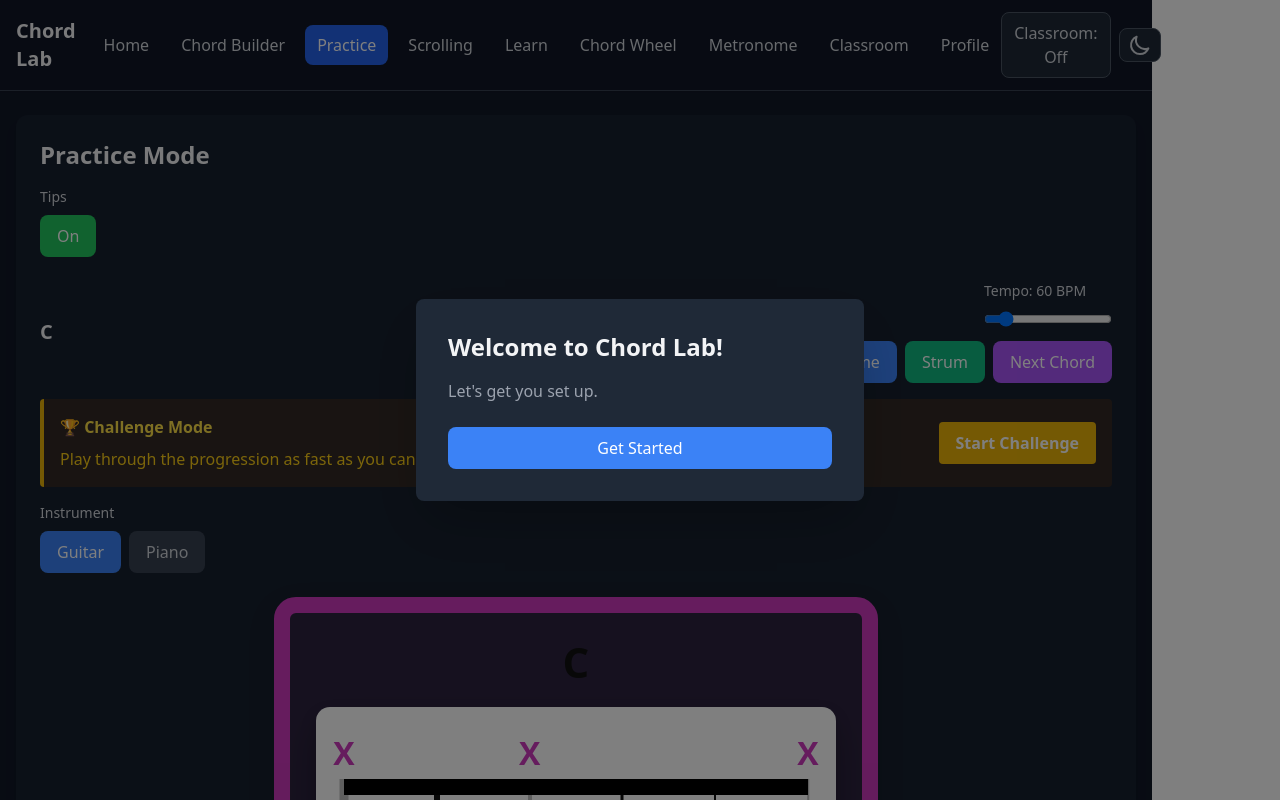
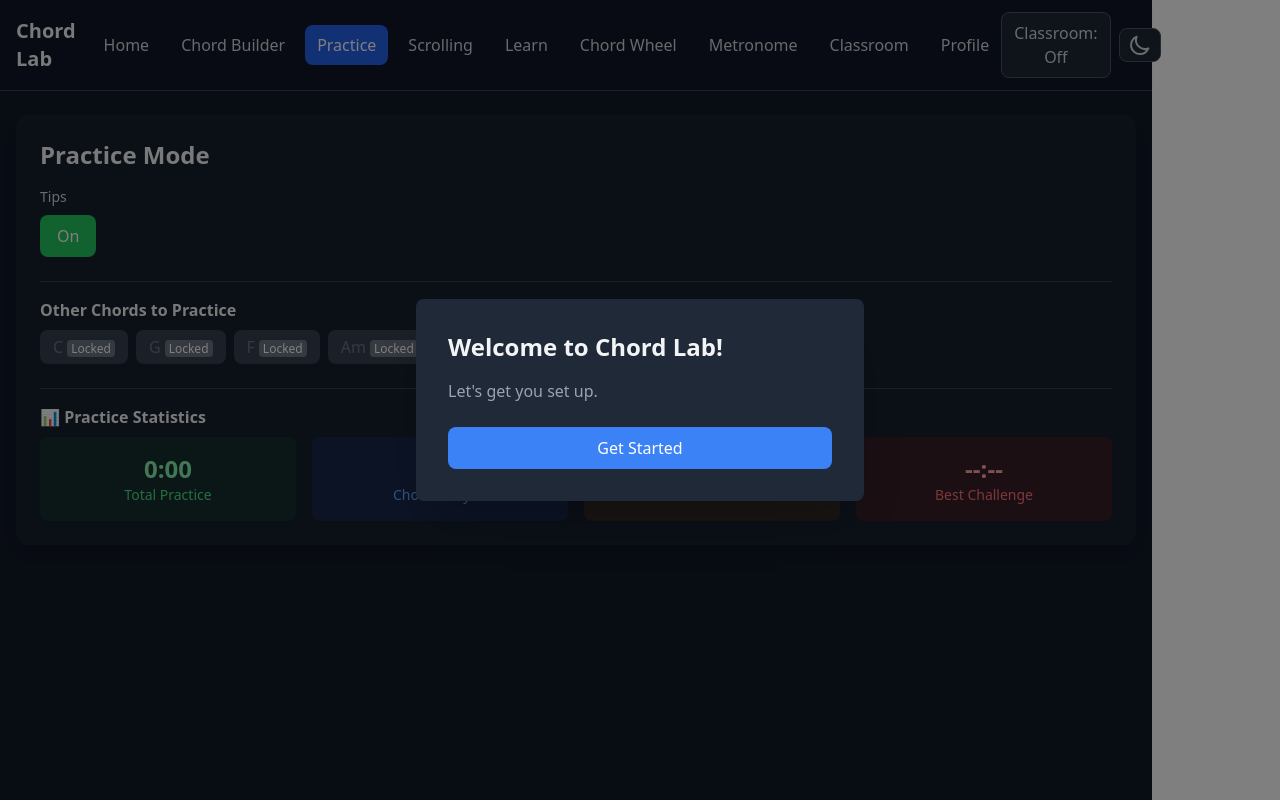
Before and after one commit to SquidgyG/Chord-Lab, a React (Vite) app: page /#/practice in a window 1280 px wide. Shown: the top 800 px of the page. Built offline with nearby package versions, Linux system fonts and the light colour scheme.

Commit message:
feat: lock chords by learning progress

```diff
--- a/src/components/learning-path/LearningPathway.tsx
+++ b/src/components/learning-path/LearningPathway.tsx
@@ -30,6 +30,43 @@ const lessonComponents: Record<string, () => React.ReactElement> = {
   '6-k1': () => <ClassroomMode />,
 }
 
+const computeHighestUnlockedLevel = (completed: Set<string>) => {
+  let highest = 1
+  for (const level of learningPath) {
+    const allCompleted = level.lessons.every(lesson => completed.has(lesson.id))
+    if (allCompleted) {
+      highest = Math.min(level.id + 1, learningPath.length)
+    } else {
+      break
+    }
+  }
+  return highest
+}
+
+export const useHighestUnlockedLevel = () => {
+  const [highestUnlockedLevel, setHighestUnlockedLevel] = useState(() => {
+    const saved = localStorage.getItem('completedLessonIds')
+    const completed = saved ? new Set(JSON.parse(saved) as string[]) : new Set<string>()
+    return computeHighestUnlockedLevel(completed)
+  })
+
+  useEffect(() => {
+    const update = () => {
+      const saved = localStorage.getItem('completedLessonIds')
+      const completed = saved ? new Set(JSON.parse(saved) as string[]) : new Set<string>()
+      setHighestUnlockedLevel(computeHighestUnlockedLevel(completed))
+    }
+    window.addEventListener('learningpath-update', update)
+    window.addEventListener('storage', update)
+    return () => {
+      window.removeEventListener('learningpath-update', update)
+      window.removeEventListener('storage', update)
+    }
+  }, [])
+
+  return highestUnlockedLevel
+}
+
 const LearningPathway = () => {
   const [currentLevel, setCurrentLevel] = useState(1)
   const [completedLessonIds, setCompletedLessonIds] = useState<Set<string>>(() => {
@@ -50,6 +87,7 @@ const LearningPathway = () => {
     if (newCompletedLessonIds.size === 1) {
       unlockAchievement('FIRST_LESSON')
     }
+    window.dispatchEvent(new Event('learningpath-update'))
   }
 
   const levelData = learningPath.find(level => level.id === currentLevel)
--- a/src/components/practice-mode/PracticeMode.tsx
+++ b/src/components/practice-mode/PracticeMode.tsx
@@ -9,12 +9,14 @@ import ChallengeMode from './ChallengeMode';
 import Statistics from './Statistics';
 import PracticeMetronomeControls from './PracticeMetronomeControls';
 import InstrumentPanel from './InstrumentPanel';
+import { useHighestUnlockedLevel } from '../learning-path/LearningPathway';
 
 interface Chord {
   name: string;
   guitarPositions: { string: number; fret: number }[];
   guitarFingers: number[];
   pianoNotes: string[];
+  level: number;
 }
 
 const MAJORS_ORDER = ['C', 'G', 'D', 'A', 'E', 'B', 'F#', 'Db', 'Ab', 'Eb', 'Bb', 'F'] as const;
@@ -47,6 +49,7 @@ const chords: Chord[] = [
     ],
     guitarFingers: [1, 2, 3],
     pianoNotes: ['C4', 'E4', 'G4'],
+    level: 2,
   },
   {
     name: 'G',
@@ -58,6 +61,7 @@ const chords: Chord[] = [
     ],
     guitarFingers: [3, 0, 2, 4],
     pianoNotes: ['G3', 'B3', 'D4'],
+    level: 3,
   },
   {
     name: 'F',
@@ -69,6 +73,7 @@ const chords: Chord[] = [
     ],
     guitarFingers: [1, 1, 2, 3],
     pianoNotes: ['F3', 'A3', 'C4'],
+    level: 2,
   },
   // Minors
   {
@@ -80,6 +85,7 @@ const chords: Chord[] = [
     ],
     guitarFingers: [1, 2, 3],
     pianoNotes: ['A3', 'C4', 'E4'],
+    level: 3,
   },
   {
     name: 'Em',
@@ -89,6 +95,7 @@ const chords: Chord[] = [
     ],
     guitarFingers: [2, 3],
     pianoNotes: ['E3', 'G3', 'B3'],
+    level: 4,
   },
   {
     name: 'Dm',
@@ -99,6 +106,7 @@ const chords: Chord[] = [
     ],
     guitarFingers: [1, 3, 2],
     pianoNotes: ['D4', 'F4', 'A4'],
+    level: 4,
   },
 ];
 
@@ -114,8 +122,16 @@ function getDiatonicForKey(keyCenter: MajorKey) {
 }
 
 const PracticeMode: FC = () => {
-  const [selectedInstrument, setSelectedInstrument] = useState<'guitar' | 'piano'>('guitar');
-  const [currentChord, setCurrentChord] = useState<Chord | null>(chords[0]);
+  const highestUnlockedLevel = useHighestUnlockedLevel();
+  const availableChords = useMemo(
+    () => chords.filter(c => c.level <= highestUnlockedLevel),
+    [highestUnlockedLevel]
+  );
+  const [selectedInstrument, setSelectedInstrument] =
+    useState<'guitar' | 'piano'>('guitar');
+  const [currentChord, setCurrentChord] = useState<Chord | null>(
+    availableChords[0] || null
+  );
   const { unlockAchievement } = useAchievements();
   const [{ isPlaying, bpm }, { start, stop, setBpm }] = useMetronome(60, 4);
   const {
@@ -138,6 +154,15 @@ const PracticeMode: FC = () => {
   const [keyCenter, setKeyCenter] = useState<MajorKey | null>(null);
   const { playChord, playGuitarNote, initAudio, fretToNote } = useAudio();
 
+  useEffect(() => {
+    if (currentChord && currentChord.level > highestUnlockedLevel) {
+      setCurrentChord(availableChords[0] || null);
+    }
+    if (!currentChord && availableChords.length > 0) {
+      setCurrentChord(availableChords[0]);
+    }
+  }, [highestUnlockedLevel, availableChords, currentChord]);
+
   // Read URL params (?key=, ?chord=) and set initial state
   useEffect(() => {
     const sp = new URLSearchParams(location.search);
@@ -147,14 +172,16 @@ const PracticeMode: FC = () => {
       setKeyCenter(keyParam as MajorKey);
     }
     if (chordParam) {
-      const target = chords.find(c => c.name.toLowerCase() === chordParam.toLowerCase());
+      const target = availableChords.find(
+        c => c.name.toLowerCase() === chordParam.toLowerCase()
+      );
       if (target) setCurrentChord(target);
     }
-    if (!chordParam && chords.length > 0 && !currentChord) {
-      setCurrentChord(chords[0]);
+    if (!chordParam && availableChords.length > 0 && !currentChord) {
+      setCurrentChord(availableChords[0]);
     }
     // eslint-disable-next-line react-hooks/exhaustive-deps
-  }, [location.search]);
+  }, [location.search, availableChords]);
 
   useEffect(() => {
     if (currentChord) {
@@ -199,27 +226,34 @@ const PracticeMode: FC = () => {
   };
 
   // Function to get a random chord
-  const getRandomChord = (): Chord => {
-    const randomIndex = Math.floor(Math.random() * chords.length);
-    return chords[randomIndex];
+  const getRandomChord = (): Chord | null => {
+    if (availableChords.length === 0) return null;
+    const randomIndex = Math.floor(Math.random() * availableChords.length);
+    return availableChords[randomIndex];
   };
 
   // Function to go to next chord
   const nextChord = () => {
     incrementChordsPlayed();
-    setCurrentChord(getRandomChord());
+    const next = getRandomChord();
+    if (next) setCurrentChord(next);
   };
 
   const diatonicChips = useMemo(() => {
     if (!keyCenter) return [];
     const { majors, minors } = getDiatonicForKey(keyCenter);
     const list: string[] = [...majors, ...minors];
-    return list.map((label: string) => ({
+    return list.map((label: string) => {
+      const chord = chords.find((c: Chord) => c.name === label);
+      const available = !!chord && chord.level <= highestUnlockedLevel;
+      return {
         label,
-      available: chords.some((c: Chord) => c.name === label),
+        available,
+        locked: !!chord && chord.level > highestUnlockedLevel,
         color: getChordTheme(label),
-    }));
-  }, [keyCenter]);
+      };
+    });
+  }, [keyCenter, highestUnlockedLevel]);
 
   return (
     <div className="bg-white dark:bg-gray-800/50 rounded-xl shadow-lg p-6">
@@ -239,19 +273,23 @@ const PracticeMode: FC = () => {
               ({
                 label,
                 available,
+                locked,
                 color,
               }: {
                 label: string;
                 available: boolean;
+                locked: boolean;
                 color: { primary: string; background: string };
               }) => (
                 <button
                   key={label}
                   onClick={() => {
+                    if (!available) return;
                     const c = chords.find((c: Chord) => c.name === label);
                     if (c) setCurrentChord(c);
                   }}
-                  className={`px-2.5 py-1 rounded-md text-xs font-bold ${
+                  disabled={!available}
+                  className={`px-2.5 py-1 rounded-md text-xs font-bold relative ${
                     available
                       ? 'text-white'
                       : 'text-gray-800 dark:text-gray-300 cursor-not-allowed opacity-80'
@@ -260,9 +298,20 @@ const PracticeMode: FC = () => {
                     background: available ? color.primary : color.background,
                     border: `1px solid ${color.primary}`,
                   }}
-                  title={available ? `Practice ${label}` : 'Diagram coming soon'}
+                  title={
+                    available
+                      ? `Practice ${label}`
+                      : locked
+                      ? 'Locked: finish previous levels'
+                      : 'Diagram coming soon'
+                  }
                 >
                   {label}
+                  {locked && (
+                    <span className="ml-1 text-[10px] bg-gray-600 text-white px-1 rounded">
+                      Locked
+                    </span>
+                  )}
                 </button>
               ),
             )}
@@ -341,15 +390,30 @@ const PracticeMode: FC = () => {
         <div data-testid="other-chords" className="flex flex-wrap gap-2">
           {chords
             .filter((chord: Chord) => chord.name !== currentChord?.name)
-            .map((chord: Chord) => (
+            .map((chord: Chord) => {
+              const locked = chord.level > highestUnlockedLevel;
+              return (
                 <button
                   key={chord.name}
-                onClick={() => setCurrentChord(chord)}
-                className="px-3 py-1 bg-gray-100 hover:bg-blue-100 text-gray-800 dark:bg-gray-700 dark:hover:bg-gray-600 dark:text-gray-200 rounded-lg transition-colors"
+                  onClick={() => {
+                    if (!locked) setCurrentChord(chord);
+                  }}
+                  disabled={locked}
+                  className={`px-3 py-1 rounded-lg transition-colors ${
+                    locked
+                      ? 'bg-gray-100 text-gray-400 cursor-not-allowed dark:bg-gray-700 dark:text-gray-500'
+                      : 'bg-gray-100 hover:bg-blue-100 text-gray-800 dark:bg-gray-700 dark:hover:bg-gray-600 dark:text-gray-200'
+                  }`}
                 >
                   {chord.name}
+                  {locked && (
+                    <span className="ml-1 text-xs bg-gray-500 text-white px-1 rounded">
+                      Locked
+                    </span>
+                  )}
                 </button>
-            ))}
+              );
+            })}
         </div>
       </div>
       <Statistics
```
Also changed, not shown: 1 other file (tests, documents, lock files or other folders). Lines whose indentation alone changed are shown as unchanged.
